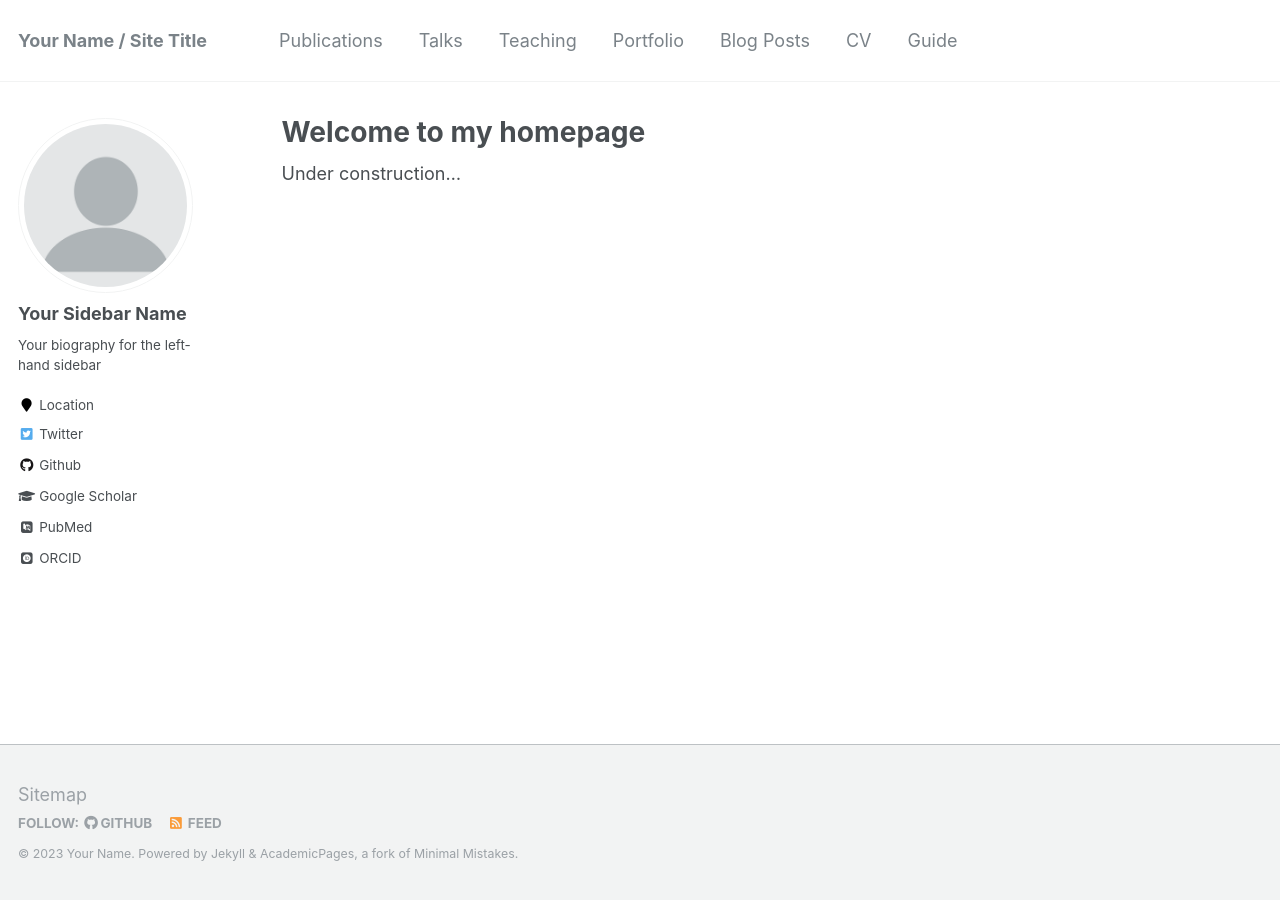
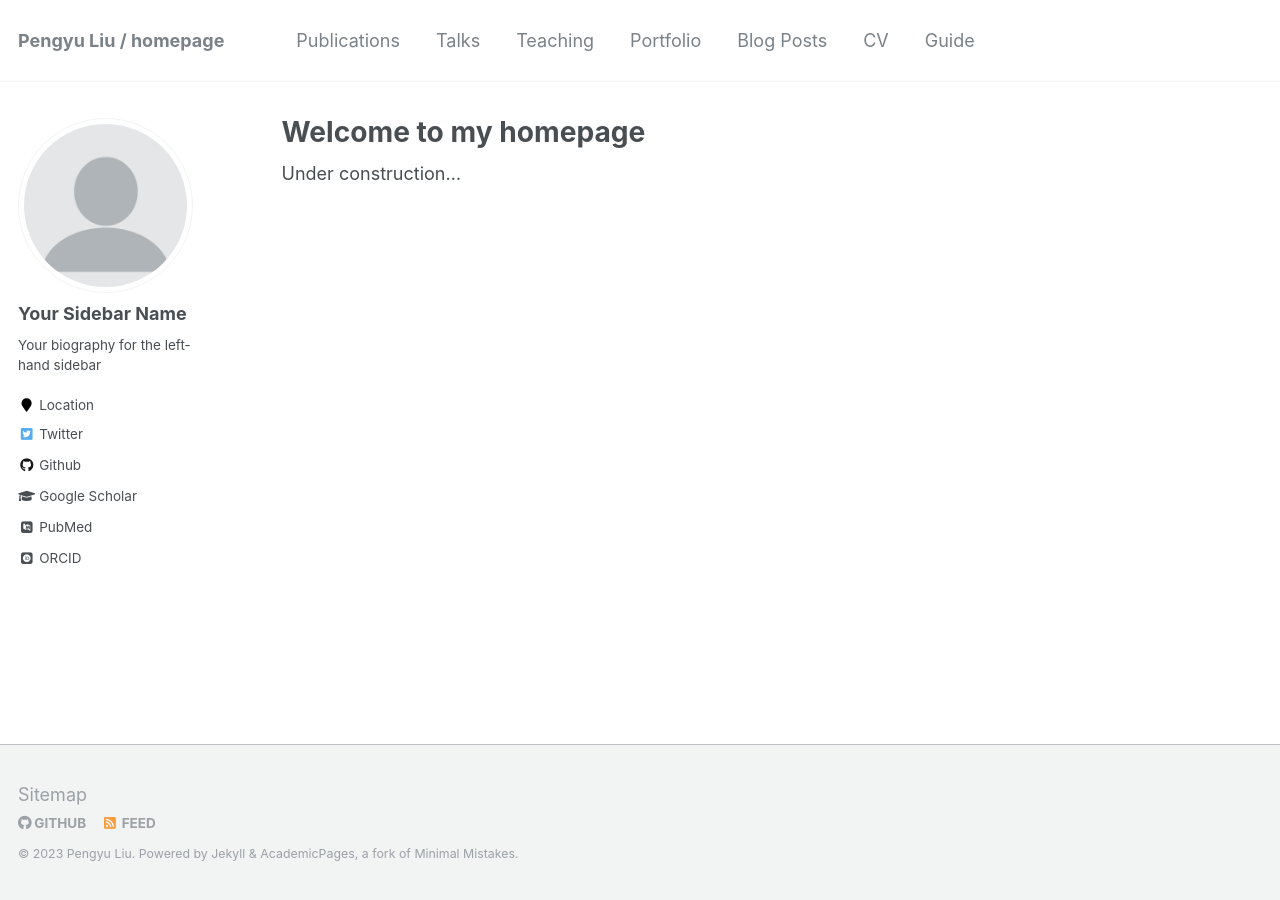
Before and after one commit to Pengyu-Liu/Pengyu-Liu.github.io, a Jekyll site: the page built from _pages/about.md, in a window 1280 px wide. Built offline with Jekyll 4.4.1, drawn with Linux system fonts in a browser that asks for light colours; some web fonts are replaced.

Commit message:
Update _config.yml

```diff
--- a/_config.yml
+++ b/_config.yml
@@ -6,14 +6,14 @@
 # `jekyll serve`. If you change this file, please restart the server process.
 
 # Site Settings
-locale                   : "en-US"
-title                    : "Your Name / Site Title"
+locale                   : "en-UK"
+title                    : "Pengyu Liu / homepage"
 title_separator          : "-"
-name                     : &name "Your Name"
+name                     : &name "Pengyu Liu"
 description              : &description "personal description"
-url                      : https://academicpages.github.io # the base hostname & protocol for your site e.g. "https://mmistakes.github.io"
+url                      : https://Pengyu-Liu.github.io # the base hostname & protocol for your site e.g. "https://mmistakes.github.io"
 baseurl                  : "" # the subpath of your site, e.g. "/blog"
-repository               : "academicpages/academicpages.github.io"
+repository               : "/Pengyu-Liu.github.io"
 teaser                   :  # filename of teaser fallback teaser image placed in /images/, .e.g. "500x300.png"
 breadcrumbs              : false # true, false (default)
 words_per_minute         : 160
```
